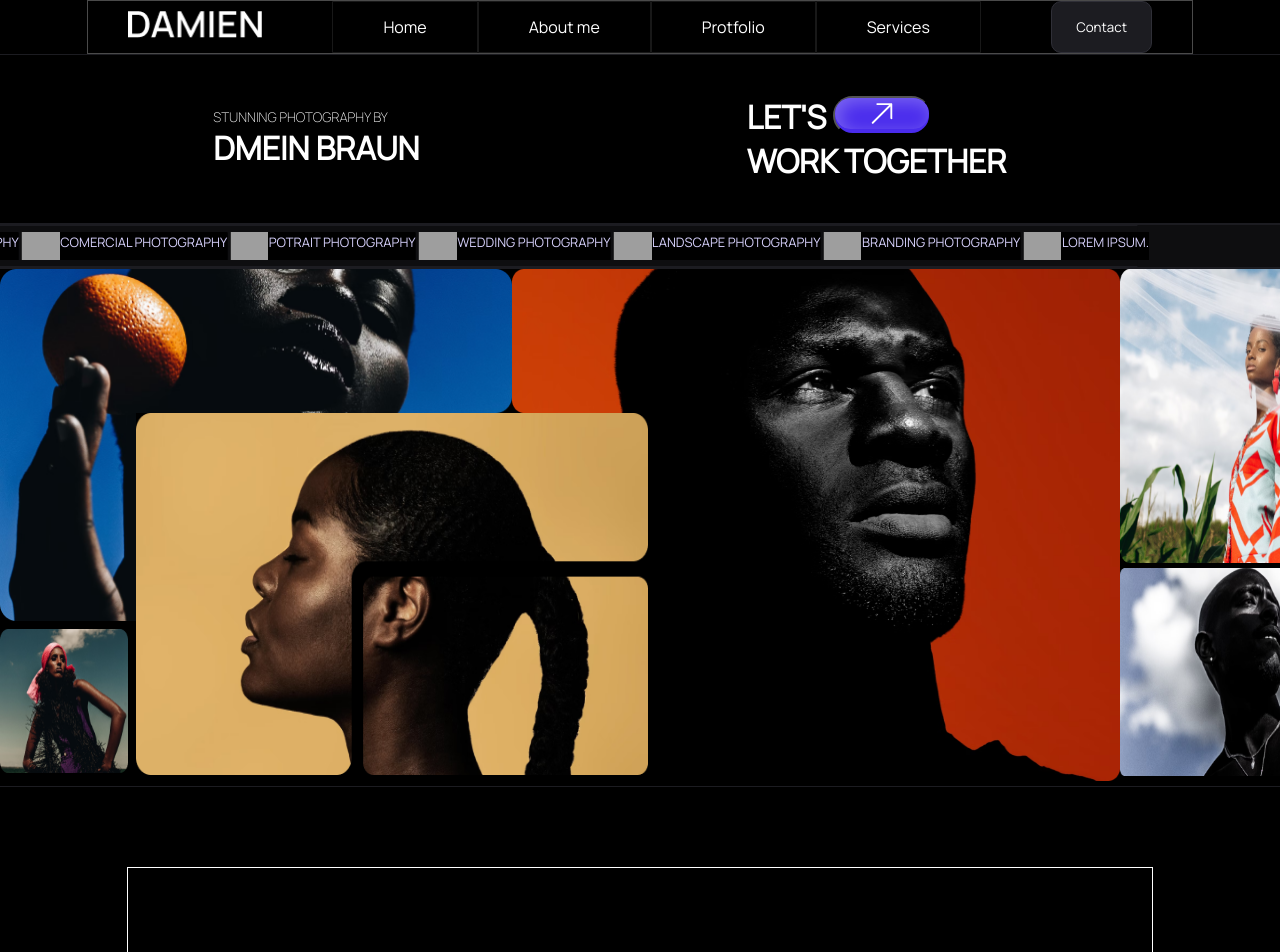
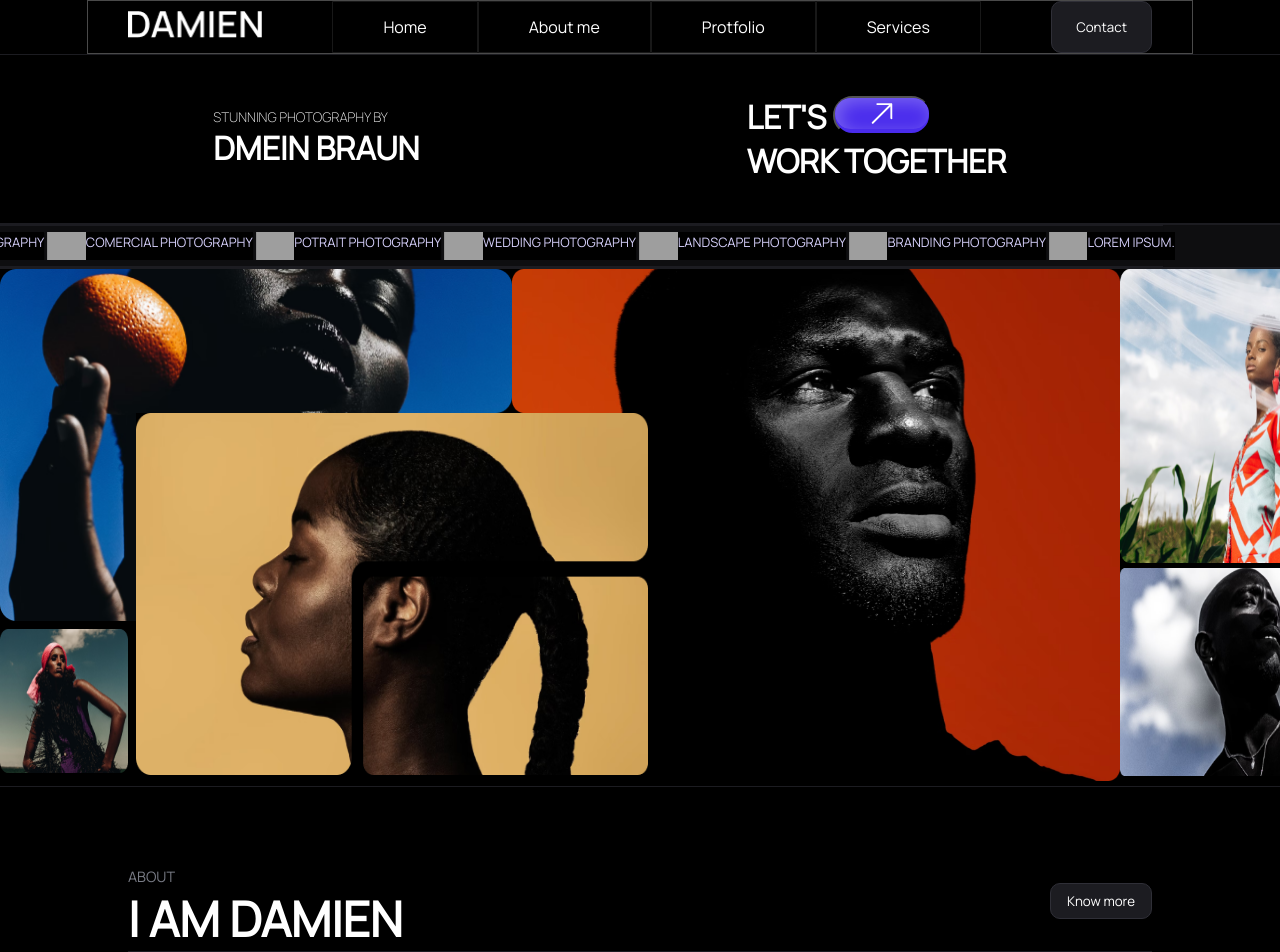
Before and after one commit to JuwelShaikh/figma-desgin, a React (Create React App) app: page / in a window 1280 px wide. Shown: the top 952 px of the page. Built offline with nearby package versions, Linux system fonts and the light colour scheme; grey boxes are pictures that could not be loaded.

Commit message:
Selfcontent about section added

```diff
--- a/src/Components/HomePage/SelfContent/SelfContent.css
+++ b/src/Components/HomePage/SelfContent/SelfContent.css
@@ -1,12 +1,57 @@
-.self-container{
+.self-container {
     width: 100%;
     display: flex;
     align-items: center;
     justify-content: center;
     margin-top: 5rem;
 }
-.s-container{
+
+.s-container {
     width: 80%;
-    height: 300rem;
-    border: 1px solid white;
+    height: auto;
+    border-bottom: 1px solid var(--Dark-12, #1C1C21);
 }
+
+.s-about {
+    display: flex;
+    justify-content: space-between;
+}
+
+.s-left-side {
+    text-transform: uppercase;
+    display: flex;
+    flex-direction: column;
+    align-items: flex-start;
+}
+
+.s-left-side>span {
+    color: var(--Grey-50, #797C86);
+    font-family: Manrope;
+    font-size: 0.9rem;
+    font-style: normal;
+    font-weight: 500;
+    line-height: normal;
+}
+
+.s-left-side>h2 {
+    font-size: 3rem;
+    font-style: normal;
+    font-weight: 600;
+    line-height: normal;
+}
+
+.s-right-side {
+    padding-top: 1rem;
+}
+
+.s-right-side>button {
+    padding: 0.5rem 1rem;
+    border-radius: 0.625rem;
+    border: 1px solid #2F2F37;
+
+    background: var(--Dark-12, #1C1C21);
+}
+.s-right-side>button:hover{
+    background: var(--Dark-12, #39393f);
+    cursor: pointer;
+}
--- a/src/Components/HomePage/SelfContent/SelfContent.jsx
+++ b/src/Components/HomePage/SelfContent/SelfContent.jsx
@@ -4,7 +4,18 @@ import '../SelfContent/SelfContent.css';
 const SelfContent = () => {
     return (
         <div className='self-container'>
-            <div className="s-container"></div>
+            <div className="s-container">
+                <div className="s-about">
+                    <div className="s-left-side">
+                        <span>about</span>
+                        <h2>i am damien</h2>
+                    </div>
+                    <div className="s-right-side">
+                        <button>Know more</button>
+                    </div>
+
+                </div>
+            </div>
 
         </div>
     );
```
